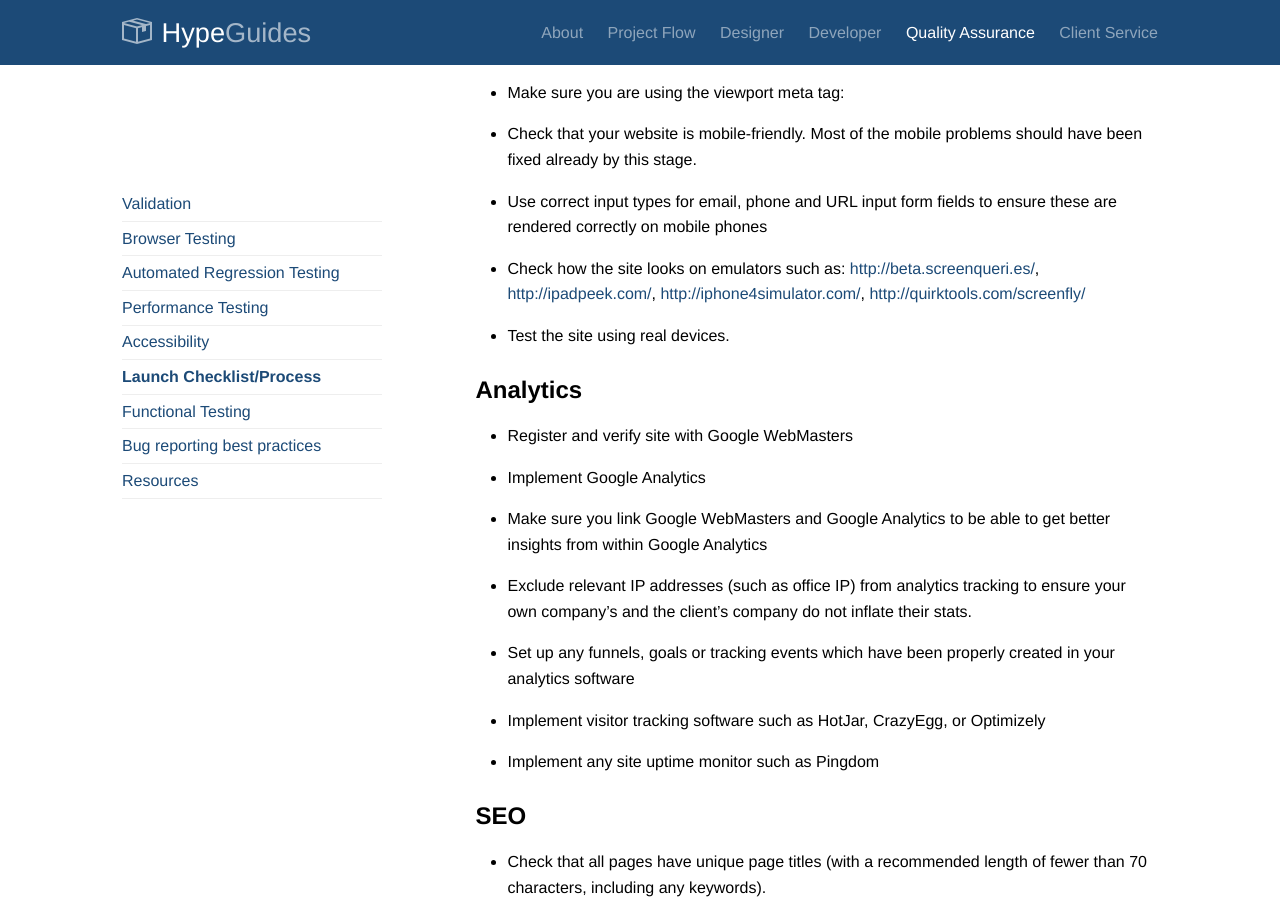
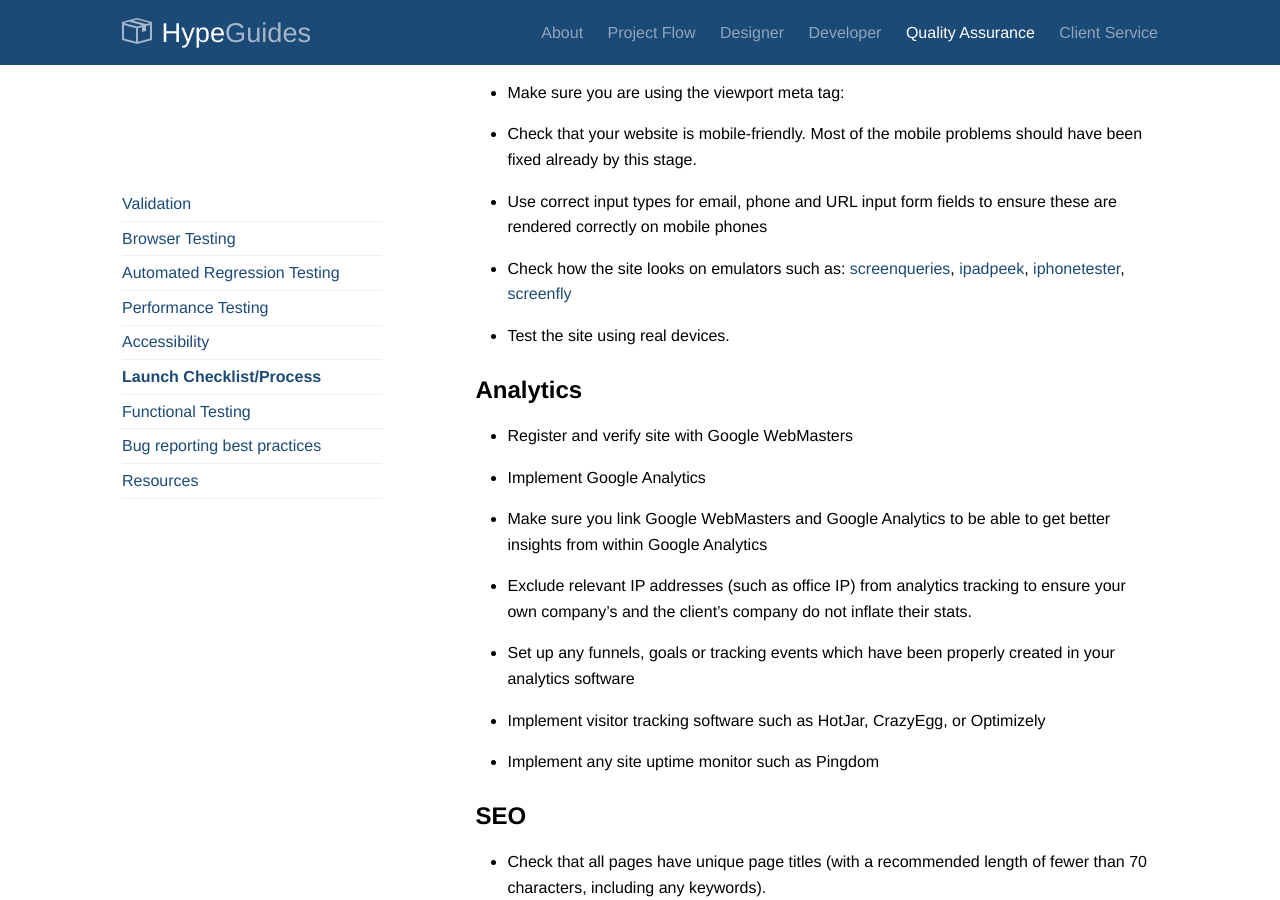
Before and after one commit to TaniaD13/handbook, a Jekyll site: the page built from qa.md, in a window 1280 px wide and 900 px high, scrolled down 2847 px. Built offline with Jekyll 4.4.1, drawn with Linux system fonts in a browser that asks for light colours; Markdown is read by kramdown in place of the engine named in the settings.

Commit message:
Update qa.md

```diff
--- a/qa.md
+++ b/qa.md
@@ -87,7 +87,7 @@ These are some of the high-level checks we make before launching and is not a co
 
 * Use correct input types for email, phone and URL input form fields to ensure these are rendered correctly on mobile phones
 
-* Check how the site looks on emulators such as: [http://beta.screenqueri.es/](screenqueries), [http://ipadpeek.com/](ipadpeek), [http://iphone4simulator.com/](iphonetester), [http://quirktools.com/screenfly/](screenfly)
+* Check how the site looks on emulators such as: [screenqueries](http://beta.screenqueri.es/), [ipadpeek](http://ipadpeek.com), [iphonetester](http://iphone4simulator.com), [screenfly](http://quirktools.com/screenfly)
 
 * Test the site using real devices.
 
```
